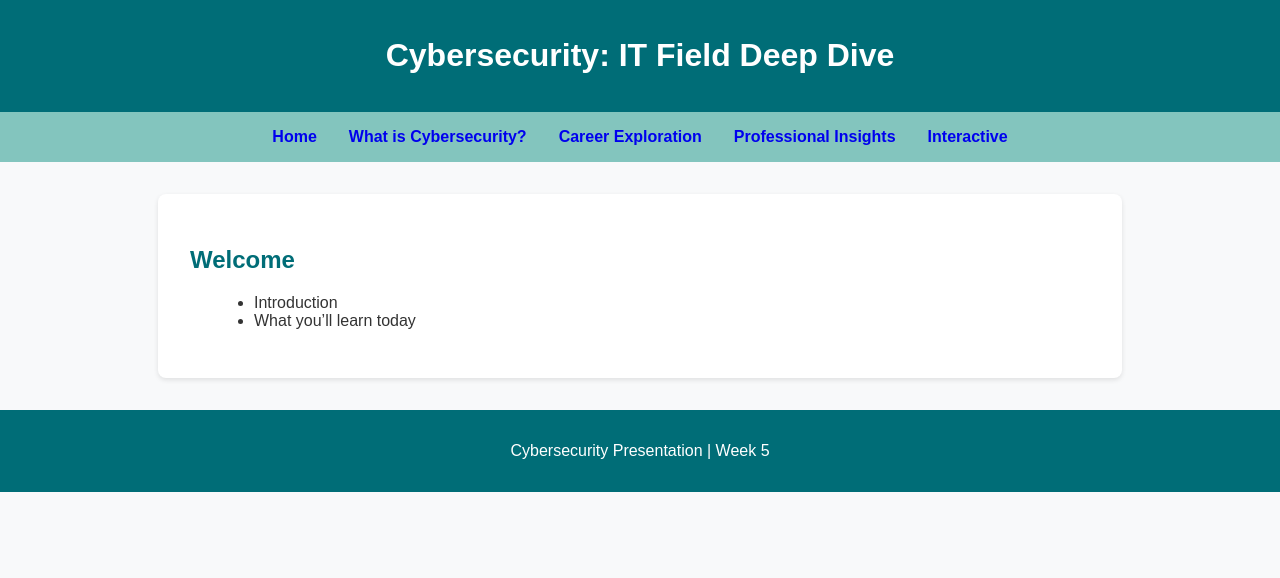
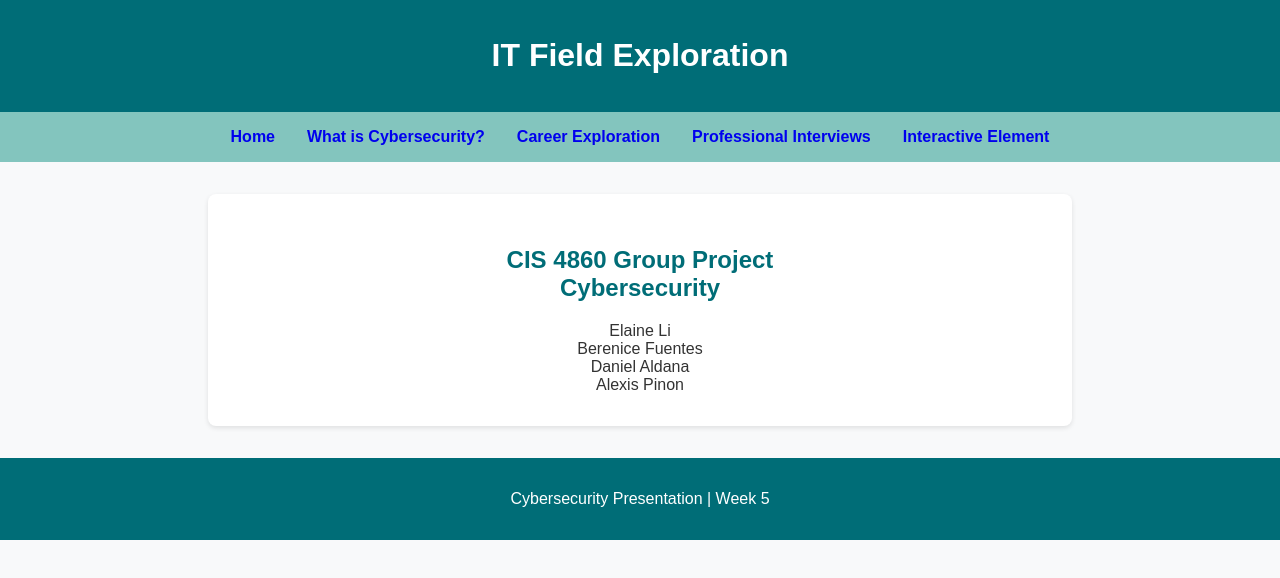
Before and after one commit to alexis-s-pinon/4860-group-presentation, a plain HTML site: page index.html in a window 1280 px wide. Drawn offline with Linux system fonts and the light colour scheme.

Commit message:
Add files via upload

```diff
--- a/index.html
+++ b/index.html
@@ -10,23 +10,26 @@
 
 <body>
   <header>
-    <h1>Cybersecurity: IT Field Deep Dive</h1>
+    <h1>IT Field Exploration</h1>
   </header>
 
   <nav>
     <a href="index.html">Home</a>
     <a href="field.html">What is Cybersecurity?</a>
     <a href="careers.html">Career Exploration</a>
-    <a href="interviews.html">Professional Insights</a>
-    <a href="activity.html">Interactive</a>
+    <a href="interviews.html">Professional Interviews</a>
+    <a href="activity.html">Interactive Element</a>
   </nav>
 
   <section>
-    <h2>Welcome</h2>
-    <ul>
-      <li>Introduction</li>
-      <li>What you’ll learn today</li>
-    </ul>
+    <center>
+    <h2>CIS 4860 Group Project<br>
+      Cybersecurity</h2>
+        Elaine Li<br>
+        Berenice Fuentes<br>
+        Daniel Aldana<br>
+        Alexis Pinon<br>
+    </center>
   </section>
 
   <footer>
--- a/style.css
+++ b/style.css
@@ -32,7 +32,7 @@ nav a:hover {
 }
 
 section {
-  max-width: 900px;
+  max-width: 800px;
   margin: 2rem auto;
   background: white;
   padding: 2rem;
```
Also changed, not shown: activity.html (+6 -5 lines), careers.html (+6 -6 lines), field.html (+4 -4 lines), interviews.html (+3 -3 lines).
